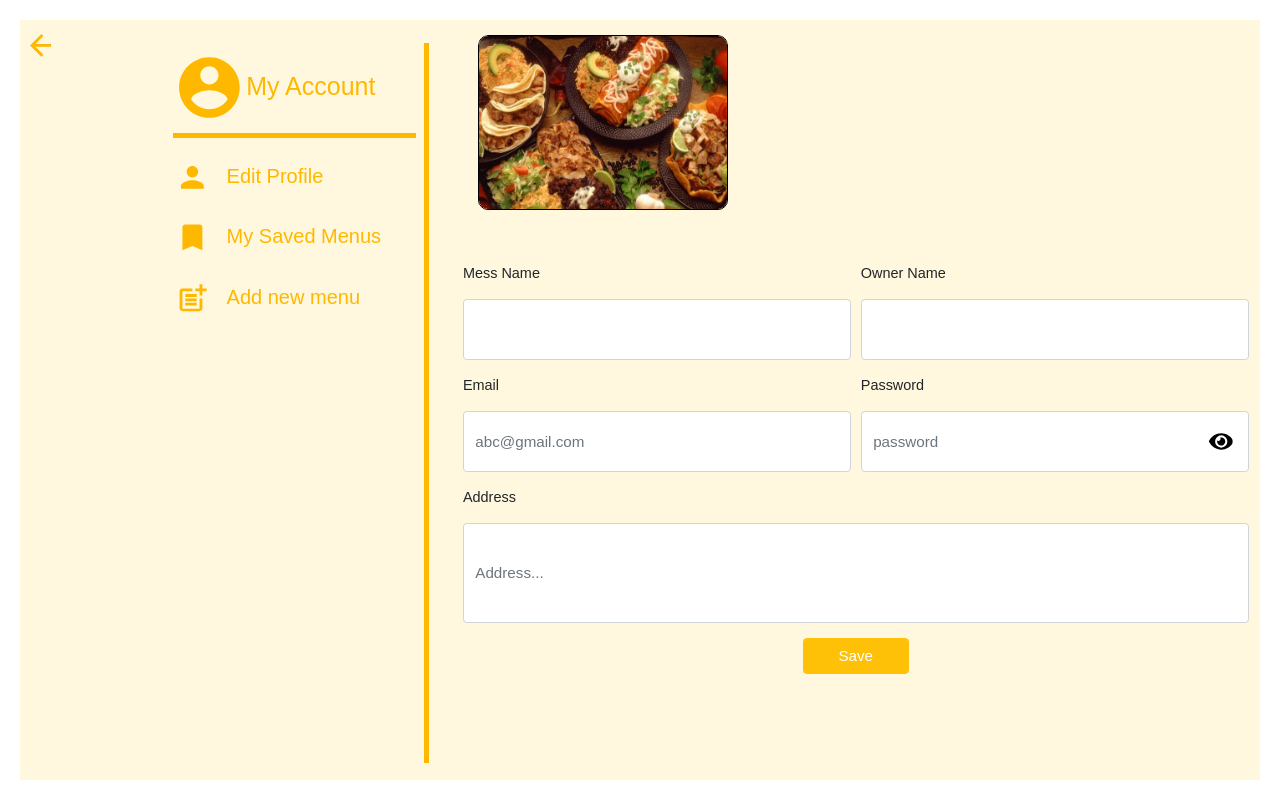
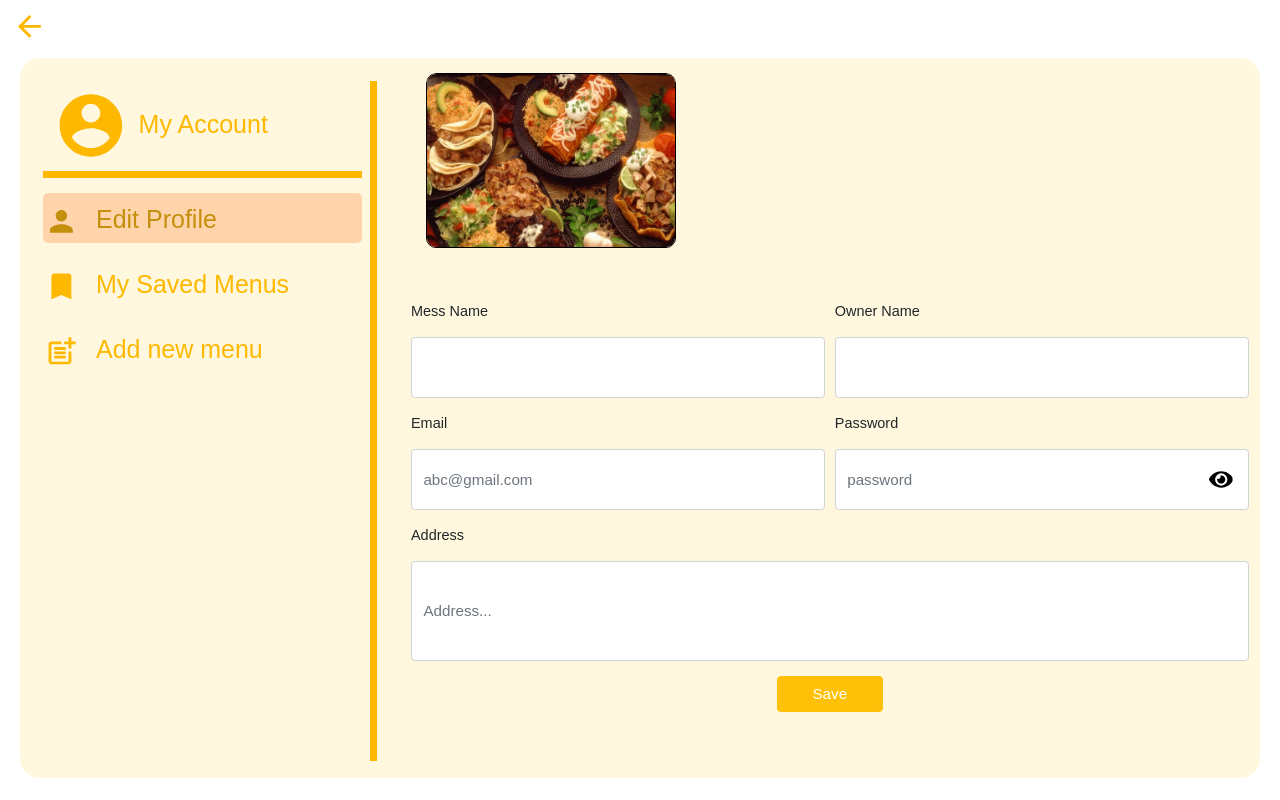
Before and after one commit to Aditya-Dawadikar/Mess-food-updates, a React (Create React App) app in the folder client/: page /mess/settings in a window 1280 px wide. Built offline with nearby package versions, Linux system fonts and the light colour scheme; a web font is replaced by a local one.

Commit message:
fixed routes path

```diff
--- a/client/package.json
+++ b/client/package.json
@@ -12,7 +12,9 @@
     "bootstrap": "^4.5.2",
     "react": "^16.13.1",
     "react-dom": "^16.13.1",
+    "react-fontawesome": "^1.7.1",
     "react-icons": "^3.11.0",
+    "react-loader-spinner": "^3.1.14",
     "react-router-dom": "^5.2.0",
     "react-scripts": "3.4.1"
   },
--- a/client/src/App.jsx
+++ b/client/src/App.jsx
@@ -9,7 +9,6 @@ import CustDashboard from "./components/dashboard/cust-dash/Customer.jsx";
 import MessDashboard from "./components/dashboard/mess-dash/Mess.jsx";
 import MessDetails from "./components/dashboard/cust-dash/MessDetails";
 import MessSettings from "./components/dashboard/mess-dash/MessSettings";
-import Mess from "./components/dashboard/mess-dash/Mess.jsx";
 import Settings from './components/dashboard/cust-dash/Settings';
 
 const App = () => {
@@ -17,19 +16,21 @@ const App = () => {
     <BrowserRouter>
       <Switch>
         <Route exact path="/" component={Login} />
+
+        {/* login and signup routes */}
         <Route path="/signup/customer" component={SignUp} />
         <Route path="/login/customer" component={Login} />
         <Route path="/login/mess" component={LoginM} />
         <Route path="/signup/mess" component={SignUpM} />
+
+        {/* dashboard routes */}
         <Route path="/customer/dashboard" component={CustDashboard} />
         <Route path="/mess/dashboard" component={MessDashboard} />
         <Route path="/customer/mess-details" component={MessDetails} />
+
+        {/* Mess and customer Settings Routes */}
+        <Route path="/customer/settings" component={Settings} />
         <Route path="/mess/settings" component={MessSettings} />
-        <Route path="/customer/settings" component={Settings} />
-        <Route path="/mess/mess-user-1" component={Mess} />
-        <Route path="/mess/mess-user-2" component={MessSettings} />
-        <Route path="/mess/mess-user-3" component={MessSettings} />
-        <Route path="/mess/mess-user-4" component={MessSettings} />
       </Switch>
     </BrowserRouter>
   );
--- a/client/src/components/dashboard/cust-dash/LeftSide.jsx
+++ b/client/src/components/dashboard/cust-dash/LeftSide.jsx
@@ -3,22 +3,20 @@ import { NavLink } from "react-router-dom";
 import AccountCircleIcon from "@material-ui/icons/AccountCircle";
 import PersonIcon from "@material-ui/icons/Person";
 import BookmarkIcon from "@material-ui/icons/Bookmark";
-import PostAddIcon from "@material-ui/icons/PostAdd";
-import ArrowBackIcon from "@material-ui/icons/ArrowBack";
 import "../../../css/left-side-list.css";
 
 const LeftSide = () => {
     return (
         <div
             className="container-fluid d-flex"
-            style={{ marginLeft: "5%", width: "25%" }}
+            style={{ width: "30%" }}
         >
             <div
                 className="left-list px-2 mt-4"
-                style={{ borderRight: "5px solid #FFB800" }}
+                style={{ borderRight: "7px solid #FFB800" }}
             >
             <li>
-                <div style={{ borderBottom: "5px solid #FFB800",fontSize:"25px" }}>
+                <div style={{ borderBottom: "7px solid #FFB800",fontSize:"25px" }}>
                 <AccountCircleIcon className="mess-account-icon my-2" />
                 My Account
                 </div>
--- a/client/src/components/dashboard/cust-dash/Settings.jsx
+++ b/client/src/components/dashboard/cust-dash/Settings.jsx
@@ -1,11 +1,30 @@
 import React from 'react';
-import {BrowserRouter,Switch,Route} from 'react-router-dom';
+import {BrowserRouter,Switch,Route, NavLink} from 'react-router-dom';
 import LeftSide from './LeftSide';
 import EditProfile from './EditProfile';
 import SavedMess from './SavedMess';
+import ArrowBackIcon from "@material-ui/icons/ArrowBack";
 
 const Settings = () => {
     return (
+        <>
+        <NavLink
+        to="/customer/dashboard"
+        style={{
+          color: "white",
+          paddingLeft: "10px",
+          paddingTop: "10px",
+          textDecoration: "none",
+        }}
+      >
+        <ArrowBackIcon
+          className="arrow-icon mt-3 ml-2"
+          style={{
+            color: "#FFB800",
+            transform: "scale(1.5)",
+          }}
+        />
+      </NavLink>
         <BrowserRouter>
             <Switch>
                 <div className="settings-container d-flex">
@@ -15,6 +34,7 @@ const Settings = () => {
                 </div>
             </Switch>
         </BrowserRouter>
+        </>
     )
 }
 
--- a/client/src/components/dashboard/mess-dash/Mess_user4.jsx
+++ b/client/src/components/dashboard/mess-dash/AddMenu.jsx
@@ -6,7 +6,7 @@ import TaskListContextProvider from "./TaskListContext";
 import TaskList from "./TaskList";
 import TaskForm from "./TaskForm";
 
-const Mess_user4 = () => {
+const AddMenu = () => {
   return (
     <TaskListContextProvider>
     <div style={{ width: "70%" }} className="mt-4">
@@ -73,4 +73,4 @@ const Mess_user4 = () => {
   );
 };
 
-export default Mess_user4;
+export default AddMenu;
--- a/client/src/components/dashboard/mess-dash/Mess_user2.jsx
+++ b/client/src/components/dashboard/mess-dash/EditProfile.jsx
@@ -5,7 +5,7 @@ import "./MessSettings.css";
 import { FaEye } from "react-icons/fa";
 import { FaEyeSlash } from "react-icons/fa";
 
-const Mess_user2 = () => {
+const EditProfile = () => {
   const [messImage, setMessImage] = useState({
     profileImg: messImg,
   });
@@ -130,4 +130,4 @@ const Mess_user2 = () => {
   );
 };
 
-export default Mess_user2;
+export default EditProfile;
--- a/client/src/components/dashboard/mess-dash/LeftSideList.jsx
+++ b/client/src/components/dashboard/mess-dash/LeftSideList.jsx
@@ -4,39 +4,21 @@ import AccountCircleIcon from "@material-ui/icons/AccountCircle";
 import PersonIcon from "@material-ui/icons/Person";
 import BookmarkIcon from "@material-ui/icons/Bookmark";
 import PostAddIcon from "@material-ui/icons/PostAdd";
-import ArrowBackIcon from "@material-ui/icons/ArrowBack";
 import "../../../css/left-side-list.css";
 
 const LeftSideList = () => {
   return (
     <>
-      <NavLink
-        to="/mess/mess-user-1"
-        style={{
-          color: "white",
-          paddingLeft: "10px",
-          paddingTop: "10px",
-          textDecoration: "none",
-        }}
-      >
-        <ArrowBackIcon
-          className="arrow-icon my-1"
-          style={{
-            color: "#FFB800",
-            transform: "scale(1.5)",
-          }}
-        />
-      </NavLink>
       <div
         className="container-fluid d-flex"
-        style={{ marginLeft: "8%", width: "25%" }}
+        style={{ width: "30%" }}
       >
         <div
           className="left-list px-2 mt-4"
-          style={{ borderRight: "5px solid #FFB800" }}
+          style={{ borderRight: "7px solid #FFB800" }}
         >
           <li>
-            <div style={{ borderBottom: "5px solid #FFB800" ,fontSize:"25px"}}>
+            <div style={{ borderBottom: "7px solid #FFB800" ,fontSize:"25px"}}>
               <AccountCircleIcon className="mess-account-icon my-2" />
               My Account
             </div>
@@ -44,7 +26,7 @@ const LeftSideList = () => {
 
           <NavLink
             exact
-            to="/mess/mess-user-2"
+            to="/mess/settings"
             activeClassName="page-switch-active"
           >
             <li className="my-3 py-2">
@@ -58,7 +40,7 @@ const LeftSideList = () => {
 
           <NavLink
             exact
-            to="/mess/mess-user-3"
+            to="/mess/settings/mysavedmenu"
             activeClassName="page-switch-active"
           >
             <li className="my-3 py-2">
@@ -72,7 +54,7 @@ const LeftSideList = () => {
 
           <NavLink
             exact
-            to="/mess/mess-user-4"
+            to="/mess/settings/addmenu"
             activeClassName="page-switch-active"
           >
             <li className="my-3 py-2">
--- a/client/src/components/dashboard/mess-dash/MessSettings.css
+++ b/client/src/components/dashboard/mess-dash/MessSettings.css
@@ -26,8 +26,8 @@
   display: flex;
   flex-direction: column;
   align-items: center;
-  top: 6rem;
-  left: 42%;
+  top: 8rem;
+  left: 37%;
   opacity: 0;
     /* position:absolute; */
     /* visibility: visible; */
--- a/client/src/components/dashboard/mess-dash/MessSettings.jsx
+++ b/client/src/components/dashboard/mess-dash/MessSettings.jsx
@@ -1,22 +1,46 @@
 import React from "react";
-import { BrowserRouter, Switch, Route } from "react-router-dom";
-import Mess_user2 from "./Mess_user2";
-import Mess_user3 from "./Mess_user3";
-import Mess_user4 from "./Mess_user4";
+import { BrowserRouter, Switch, Route, NavLink } from "react-router-dom";
+import EditProfile from "./EditProfile";
+import MySavedMenu from "./MySavedMenu";
+import AddMenu from "./AddMenu";
 import LeftSideList from "./LeftSideList";
+import ArrowBackIcon from "@material-ui/icons/ArrowBack";
 
 const MessSettings = () => {
   return (
     <>
+      <NavLink
+        to="/mess/dashboard"
+        style={{
+          color: "white",
+          paddingLeft: "10px",
+          paddingTop: "10px",
+          textDecoration: "none",
+        }}
+      >
+        <ArrowBackIcon
+          className="arrow-icon mt-3 ml-2"
+          style={{
+            color: "#FFB800",
+            transform: "scale(1.5)",
+          }}
+        />
+      </NavLink>
       <BrowserRouter>
         <Switch>
           <>
             <div className="Mess-Account d-flex">
               <LeftSideList />
-              <Route exact path="/mess/settings" component={Mess_user2} />
-              <Route path="/mess/mess-user-2" component={Mess_user2} />
-              <Route path="/mess/mess-user-3" component={Mess_user3} />
-              <Route path="/mess/mess-user-4" component={Mess_user4} />
+              <Route exact path="/mess/settings" component={EditProfile} />
+              <Route
+                path="/mess/settings/editprofile"
+                component={EditProfile}
+              />
+              <Route
+                path="/mess/settings/mysavedmenu"
+                component={MySavedMenu}
+              />
+              <Route path="/mess/settings/addmenu" component={AddMenu} />
             </div>
           </>
         </Switch>
--- a/client/src/css/left-side-list.css
+++ b/client/src/css/left-side-list.css
@@ -20,15 +20,15 @@
 .Mess-Account{
     margin: 20px 20px;
     width: calc(100% - 40px);
-    height: calc(100vh - 40px);
+    height: calc(100vh - 80px);
     background: #FFF8DE;
-    /* border-radius:20px ; */
+    border-radius:20px ;
     /* border: 2px solid red; */
     /* padding: 0 1.5rem; */
 }
 .settings-container{
-    margin: 50px 40px;
-    margin-left: 40px;
+    margin: 15px 40px;
+    /* margin-left: 40px; */
 
     width: 94%;
     height: 100vh;
@@ -36,7 +36,7 @@
 }
 .left-list{
   width: 100%;
-  height: calc(100vh - 80px);
+  height: calc(100vh - 120px);
   color: #FFB800;
   list-style: none;
   /* border:2px solid blue; */
@@ -60,7 +60,8 @@
 
 .left-list a li{
   text-align: left;
-  font-size: 20px;
+  height: 50px;
+  font-size: 25px;
 }
 
  /* .left-list li:nth-child(1){
```
Also changed, not shown: client/src/components/dashboard/mess-dash/MySavedMenu.jsx (renamed from client/src/components/dashboard/mess-dash/Mess_user3.jsx, +7 -7 lines), 1 other file (tests, documents, lock files or other folders).
